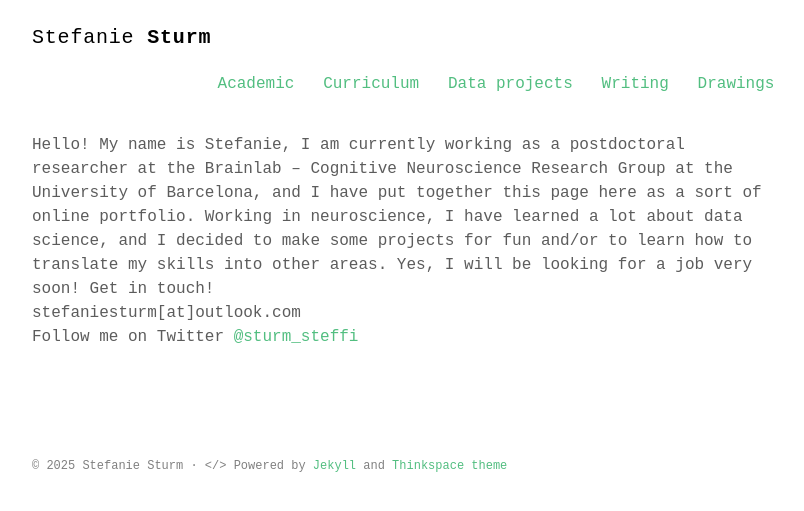
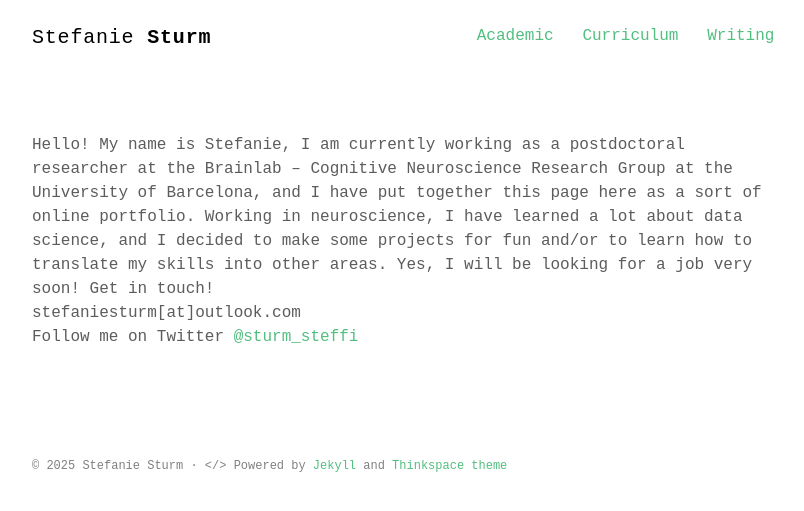
Before and after one commit to stefaniesturm/stefaniesturm.github.io, a Jekyll site: the page built from index.html, in a window 1280 px wide. Shown: the top 511 px of the page, without its empty margins (232-1036 px from the left). Built offline with Jekyll 4.4.1, drawn with Linux system fonts in a browser that asks for light colours; some web fonts are replaced.

Commit message:
Update nav.html

```diff
--- a/_includes/nav.html
+++ b/_includes/nav.html
@@ -5,9 +5,7 @@
     <ul class="navbar">
       <li><a href="{{ '/academic' | prepend: site.baseurl | prepend: site.url }}">Academic</a></li>
       <li><a href="{{ '/curriculum' | prepend: site.baseurl | prepend: site.url }}">Curriculum</a></li>
-      <li><a href="{{ '/projects' | prepend: site.baseurl | prepend: site.url }}">Data projects</a></li>
       <li><a href="{{ '/writing' | prepend: site.baseurl | prepend: site.url }}">Writing</a></li>
-      <li><a href="{{ '/drawings' | prepend: site.baseurl | prepend: site.url }}">Drawings</a></li>
     </ul>
   </div>
 </nav>
```
